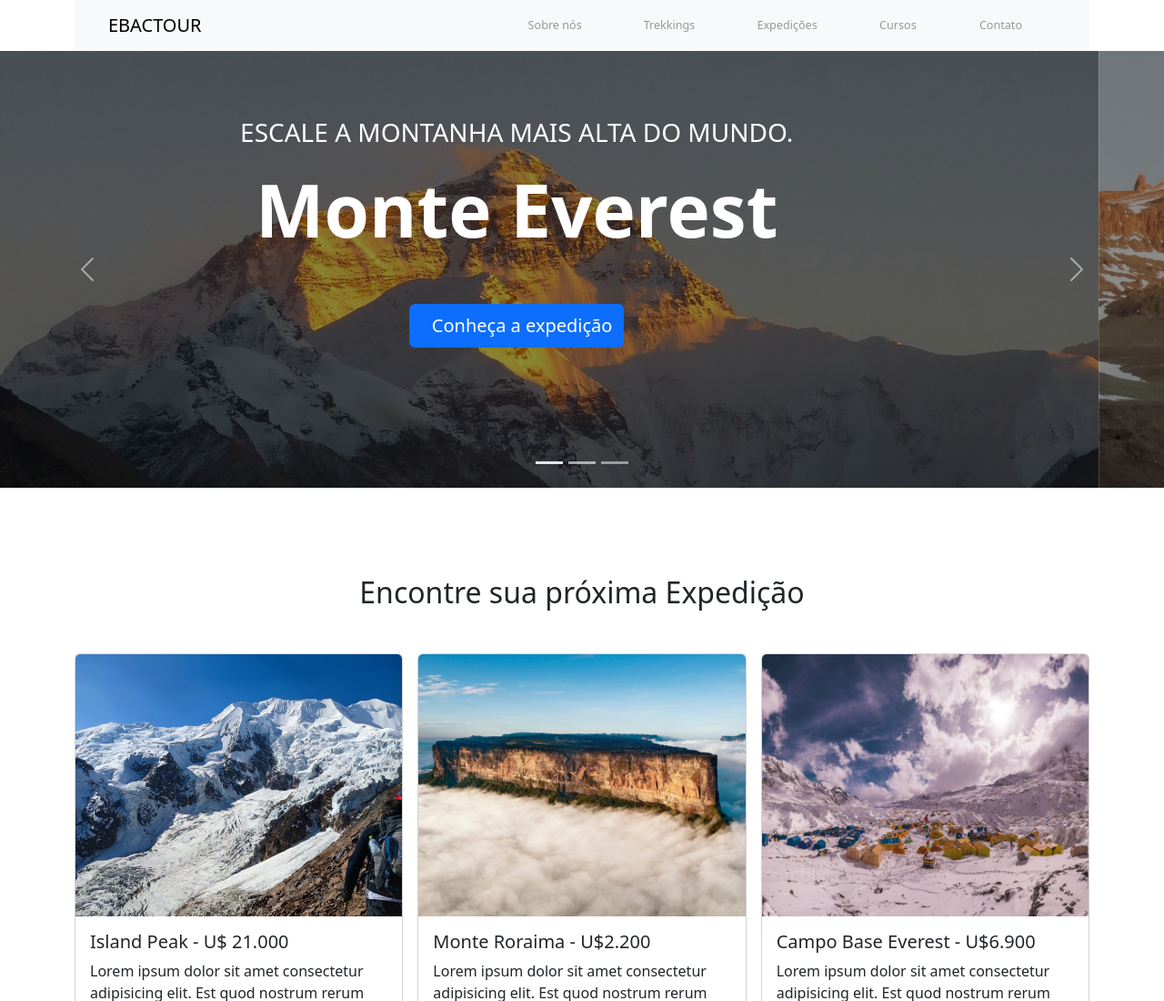
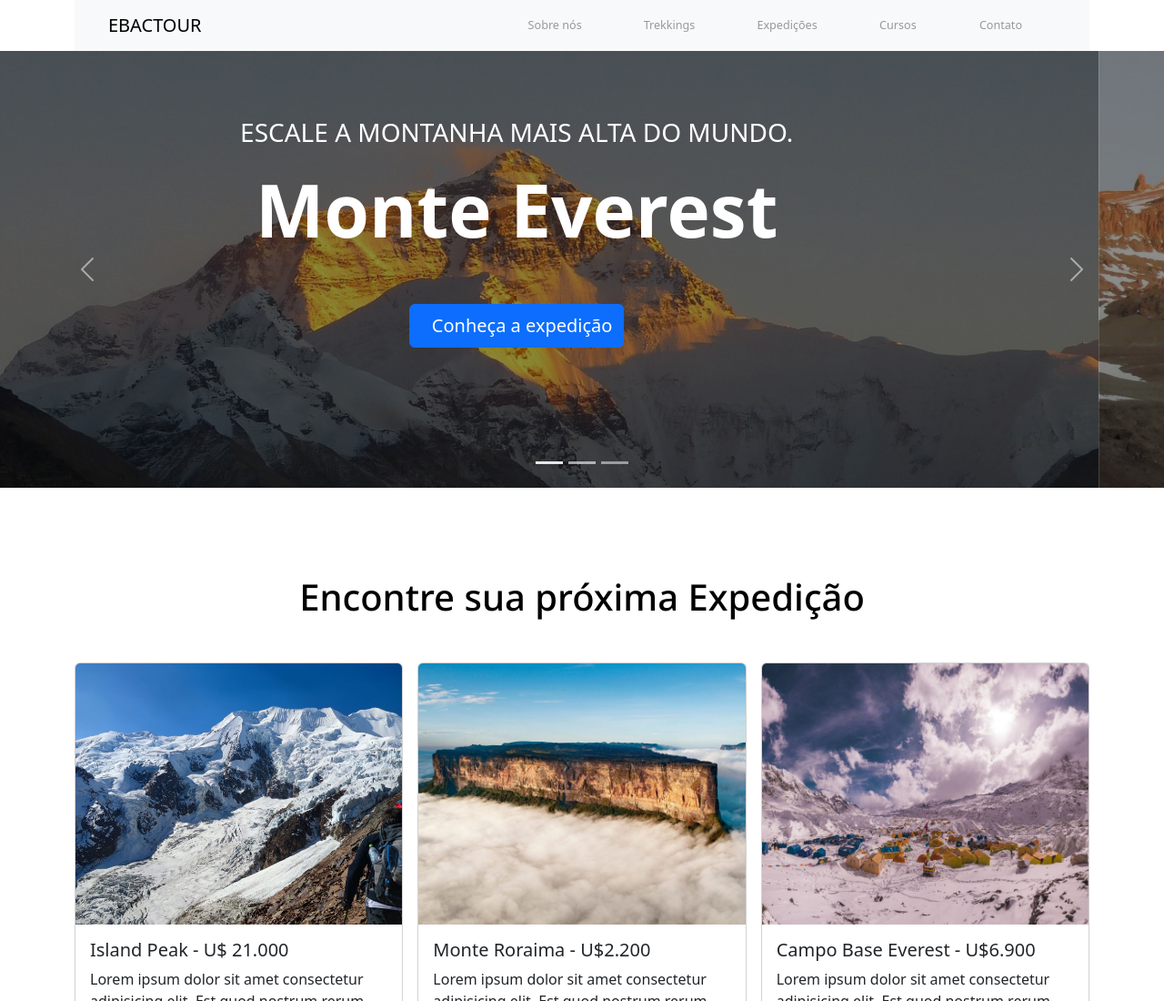
Before and after one commit to EuRamonFreire/Modulo-13---Projeto-Solo, a plain HTML site: page index.html in a window 1280 px wide. Shown: the top 1100 px of the page at 91% size. Drawn offline with Linux system fonts and the light colour scheme.

Commit message:
commit via terminal

```diff
--- a/style.css
+++ b/style.css
@@ -38,3 +38,10 @@
 .cards-wrapper {
     column-gap: 15px;
 }
+
+.pt-md-5 h2 {
+    color: #000000;
+    font-size: 40px;
+    font-family: noto sans;
+
+}
```
